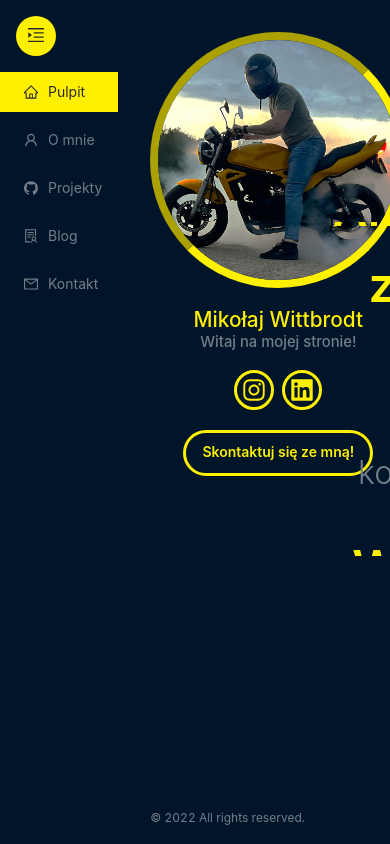
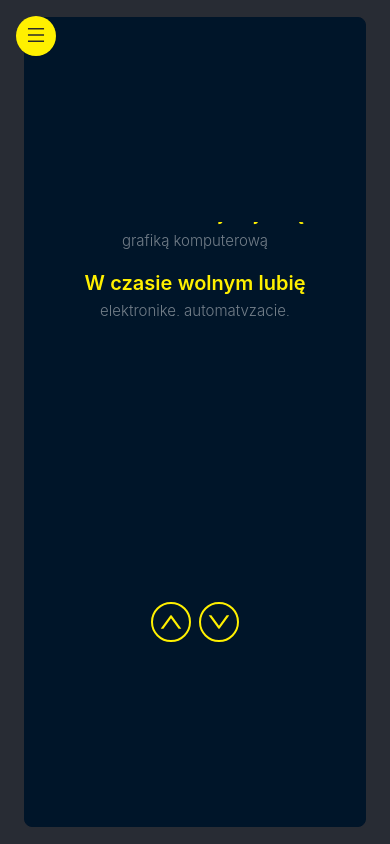
Before and after one commit to ChillyHoney/personal-page, a React (Create React App) app: page / in a window 390 px wide. Built offline with nearby package versions, Linux system fonts and the light colour scheme.

Commit message:
Responsivnes applied

```diff
--- a/src/components/MainCard.tsx
+++ b/src/components/MainCard.tsx
@@ -3,6 +3,7 @@
 import { CarouselRef } from 'antd/lib/carousel';
 import React, { useRef } from 'react';
 import styled from 'styled-components';
+import { device } from '../misc/styledBreakpoints';
 
 const MainCard: React.FC = () => {
   const ref = useRef<CarouselRef>(null);
@@ -14,8 +15,8 @@
     },
     { levelOfJob: 'Amatorsko zajmuje się', detailOfJob: 'grafiką komputerową' },
     {
-      levelOfJob: 'W wolnej chwili interesuję się',
-      detailOfJob: 'Elektroniką, automatyzacją, mechaniką',
+      levelOfJob: 'W czasie wolnym lubię',
+      detailOfJob: 'elektronikę, automatyzacje, mechanike',
     },
     { levelOfJob: 'Z pasją i sercem', detailOfJob: 'jeżdzę motocyklami' },
   ];
@@ -66,15 +67,21 @@
 export default MainCard;
 
 const LevelExperiencLabel = styled.span`
-  font-size: 48px;
+  font-size: 20px;
   font-weight: 600;
   color: #fff000;
+  @media ${device.tablet} {
+    font-size: 44px;
+  }
 `;
 
 const SubExperienceLabel = styled.p`
-  font-size: 32px;
+  font-size: 15px;
   font-weight: 300;
   color: #727e89;
+  @media ${device.tablet} {
+    font-size: 28px;
+  }
 `;
 
 const CarouselWrapper = styled.div`
@@ -95,9 +102,13 @@
   margin-left: 24px;
   margin-right: 24px;
   position: fixed;
-  left: 434px;
+  left: 0;
   right: 0;
   height: 96%;
+
+  @media ${device.laptop} {
+    left: 434px;
+  }
 `;
 
 const LeftIcon = styled(UpOutlined)`
--- a/src/components/SideBox.tsx
+++ b/src/components/SideBox.tsx
@@ -47,6 +47,7 @@
   background-color: #001529;
   flex-direction: column;
   padding: 32px;
+  box-shadow: 4px 0 5px -4px #fff000;
 `;
 const ButtonWrapper = styled.div`
   flex-direction: row;
--- a/src/components/SideNav.tsx
+++ b/src/components/SideNav.tsx
@@ -6,23 +6,16 @@
   HomeOutlined,
   MailOutlined,
   SolutionOutlined,
+  MenuOutlined,
 } from '@ant-design/icons';
-import type { MenuProps } from 'antd';
+import { MenuProps } from 'antd';
 import { Button, Menu } from 'antd';
 import React, { useLayoutEffect, useRef, useState } from 'react';
 import styled from 'styled-components';
 import SideBox from './SideBox';
+import { device } from '../misc/styledBreakpoints';
 
 type MenuItem = Required<MenuProps>['items'][number];
-
-const MenuUnfoldIcon = styled(MenuUnfoldOutlined)`
-  color: #2b2b2b;
-  font-size: 18px;
-`;
-const MenuFoldIcon = styled(MenuFoldOutlined)`
-  color: #2b2b2b;
-  font-size: 18px;
-`;
 
 const getItem = (
   label: React.ReactNode,
@@ -48,7 +41,7 @@
 ];
 
 const SideNav: React.FC = () => {
-  const [active, setActive] = useState<boolean>(true);
+  const [active, setActive] = useState<boolean>(false);
 
   const ref = useRef<HTMLDivElement>(null);
 
@@ -77,13 +70,18 @@
         type='primary'
         onClick={() => setActive(!active)}
       >
-        {active ? <MenuUnfoldIcon /> : <MenuFoldIcon />}
+        <MenuIcon />
       </MenuButton>
     </Wrapper>
   );
 };
 
 export default SideNav;
+
+const MenuIcon = styled(MenuOutlined)`
+  color: #2b2b2b;
+  font-size: 18px;
+`;
 
 const MenuWrapper = styled('div')<{ active: boolean }>`
   display: flex;
@@ -93,15 +91,18 @@
   height: 100%;
   transition: transform 600ms;
   transform: ${(props) =>
-    props.active ? 'translate3d(0vw, 0, 0)' : 'translate3d(-100vw, 0, 0)'};
+    props.active ? 'translate3d(0vw, 0, 0)' : 'translate3d(-120vw, 0, 0)'};
+  @media ${device.laptop} {
+    transform: ${(props) =>
+      props.active ? 'translate3d(-120vw, 0, 0)' : 'translate3d(0vw, 0, 0)'};
+  }
 `;
 
 const Wrapper = styled.div`
-  background-color: pink;
-  width: 6000px;
   display: flex;
   justify-content: flex-start;
   align-items: flex-start;
+  z-index: 10;
 `;
 
 const AntDMenu = styled(Menu)`
@@ -118,4 +119,8 @@
   :hover {
     transform: scale(1.2, 1.2);
   }
+
+  @media ${device.laptop} {
+    visibility: hidden;
+  }
 `;
--- /dev/null
+++ b/src/misc/styledBreakpoints.ts
@@ -0,0 +1,20 @@
+const size = {
+  mobileS: '320px',
+  mobileM: '375px',
+  mobileL: '425px',
+  tablet: '768px',
+  laptop: '1024px',
+  laptopL: '1440px',
+  desktop: '2560px',
+};
+
+export const device = {
+  mobileS: `(min-width: ${size.mobileS})`,
+  mobileM: `(min-width: ${size.mobileM})`,
+  mobileL: `(min-width: ${size.mobileL})`,
+  tablet: `(min-width: ${size.tablet})`,
+  laptop: `(min-width: ${size.laptop})`,
+  laptopL: `(min-width: ${size.laptopL})`,
+  desktop: `(min-width: ${size.desktop})`,
+  desktopL: `(min-width: ${size.desktop})`,
+};
```
